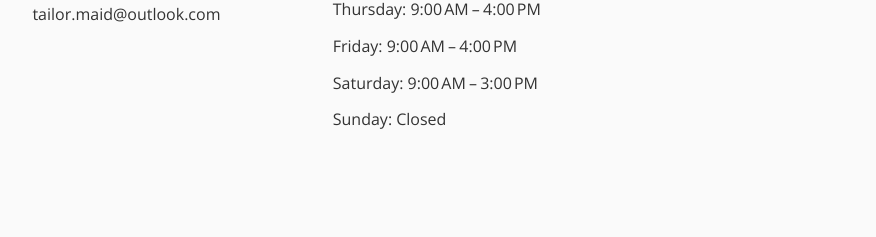
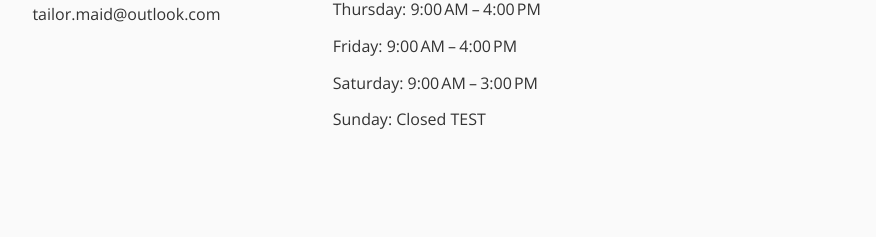
Before and after one commit to tailor-maid/tailormaid.github.io, a Jekyll site: the page built from _pages/index.html, in a window 1280 px wide. Shown: the part 1575-1812 px from the top of the page, without its empty margins (38-914 px from the left). Built offline with Jekyll 4.4.1, drawn with Linux system fonts in a browser that asks for light colours; nearby versions of some CDN libraries.

Commit message:
Update current_opening_hours.json

```diff
--- a/_data/current_opening_hours.json
+++ b/_data/current_opening_hours.json
@@ -142,7 +142,7 @@
       "Thursday: 9:00 AM – 4:00 PM",
       "Friday: 9:00 AM – 4:00 PM",
       "Saturday: 9:00 AM – 3:00 PM",
-      "Sunday: Closed"
+      "Sunday: Closed TEST"
     ]
   }
 }
```
